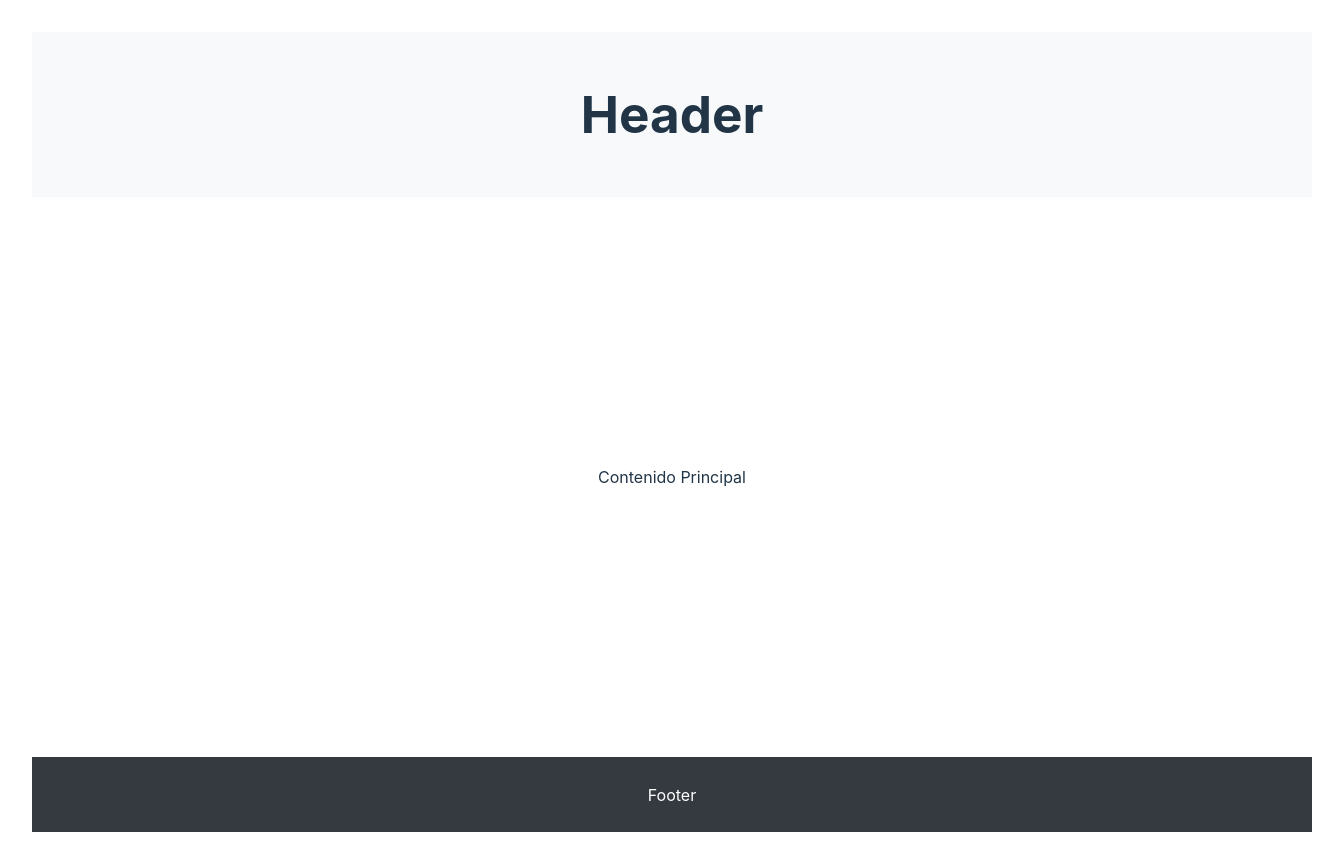
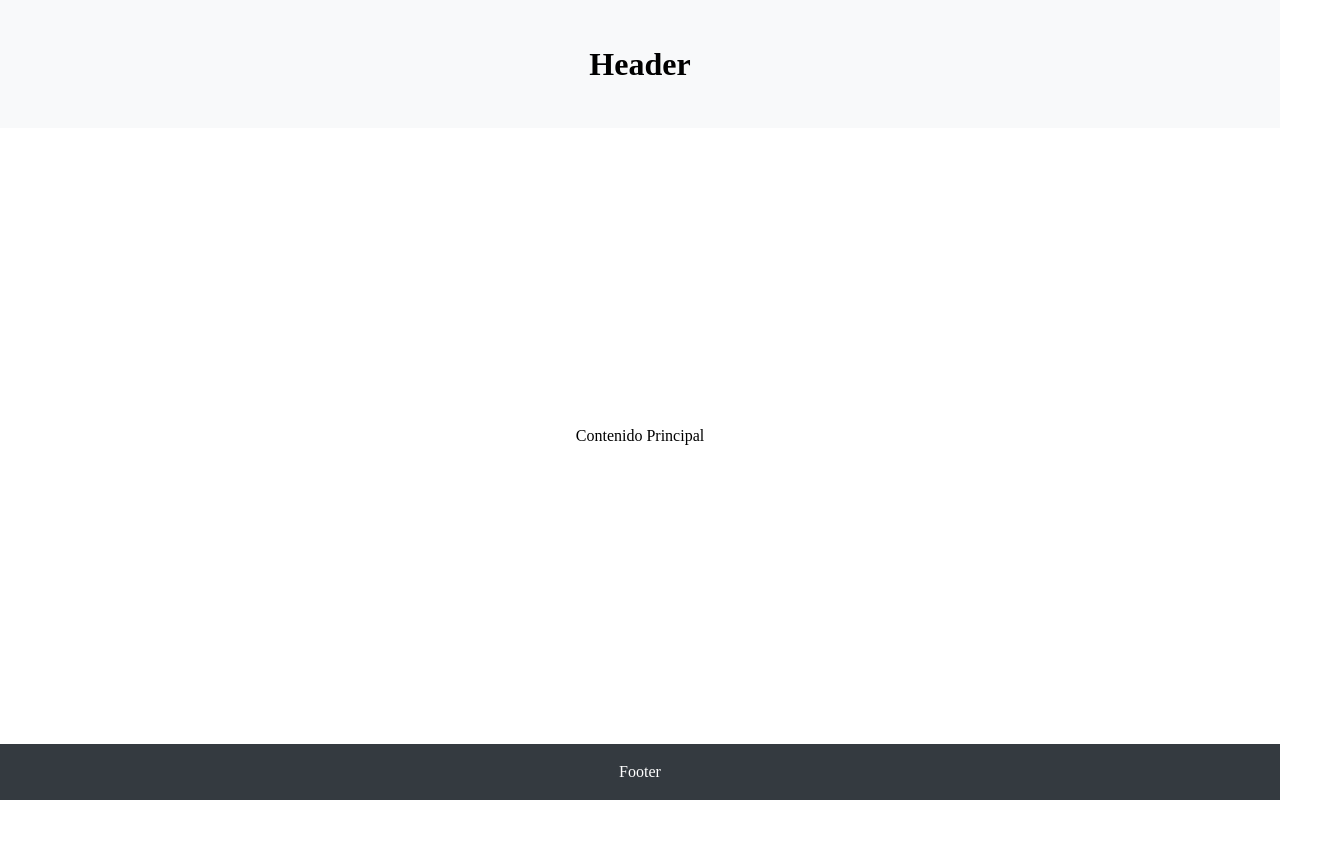
Before and after one commit to SlytherinEC/prototipo-figma, a Svelte app: page / in a window 1280 px wide. Shown: the whole page, 1344 px wide, since content can reach past the window. After the commit the page ends 800 px from the top, so only its background shows below. Built offline with nearby package versions, Linux system fonts and the light colour scheme.

Commit message:
ajustado el alto de los componentes

```diff
--- a/src/app.css
+++ b/src/app.css
@@ -1,79 +1,5 @@
-:root {
-  font-family: Inter, system-ui, Avenir, Helvetica, Arial, sans-serif;
-  line-height: 1.5;
-  font-weight: 400;
-
-  color-scheme: light dark;
-  color: rgba(255, 255, 255, 0.87);
-  background-color: #242424;
-
-  font-synthesis: none;
-  text-rendering: optimizeLegibility;
-  -webkit-font-smoothing: antialiased;
-  -moz-osx-font-smoothing: grayscale;
+*{
+  margin: 0;
+  padding: 0;
+  box-sizing: border-box;
 }
-
-a {
-  font-weight: 500;
-  color: #646cff;
-  text-decoration: inherit;
-}
-a:hover {
-  color: #535bf2;
-}
-
-body {
-  margin: 0;
-  display: flex;
-  place-items: center;
-  min-width: 320px;
-  min-height: 100vh;
-}
-
-h1 {
-  font-size: 3.2em;
-  line-height: 1.1;
-}
-
-.card {
-  padding: 2em;
-}
-
-#app {
-  max-width: 1280px;
-  margin: 0 auto;
-  padding: 2rem;
-  text-align: center;
-}
-
-button {
-  border-radius: 8px;
-  border: 1px solid transparent;
-  padding: 0.6em 1.2em;
-  font-size: 1em;
-  font-weight: 500;
-  font-family: inherit;
-  background-color: #1a1a1a;
-  cursor: pointer;
-  transition: border-color 0.25s;
-}
-button:hover {
-  border-color: #646cff;
-}
-button:focus,
-button:focus-visible {
-  outline: 4px auto -webkit-focus-ring-color;
-}
-
-@media (prefers-color-scheme: light) {
-  :root {
-    color: #213547;
-    background-color: #ffffff;
-  }
-  a:hover {
-    color: #747bff;
-  }
-  button {
-    background-color: #f9f9f9;
-  }
-}
--- a/src/components/Footer.svelte
+++ b/src/components/Footer.svelte
@@ -4,7 +4,7 @@
 
   <style>
     footer {
-      height: 75px;
+      height: 7%;
       width: 100%;
       background-color: #343a40; /* Cambia a tu color preferido */
       color: #ffffff;
--- a/src/components/Header.svelte
+++ b/src/components/Header.svelte
@@ -4,7 +4,7 @@
 
   <style>
     header {
-      height: 165px;
+      height: 16%;
       width: 100%;
       background-color: #f8f9fa; /* Cambia a tu color preferido */
       display: flex;
```
